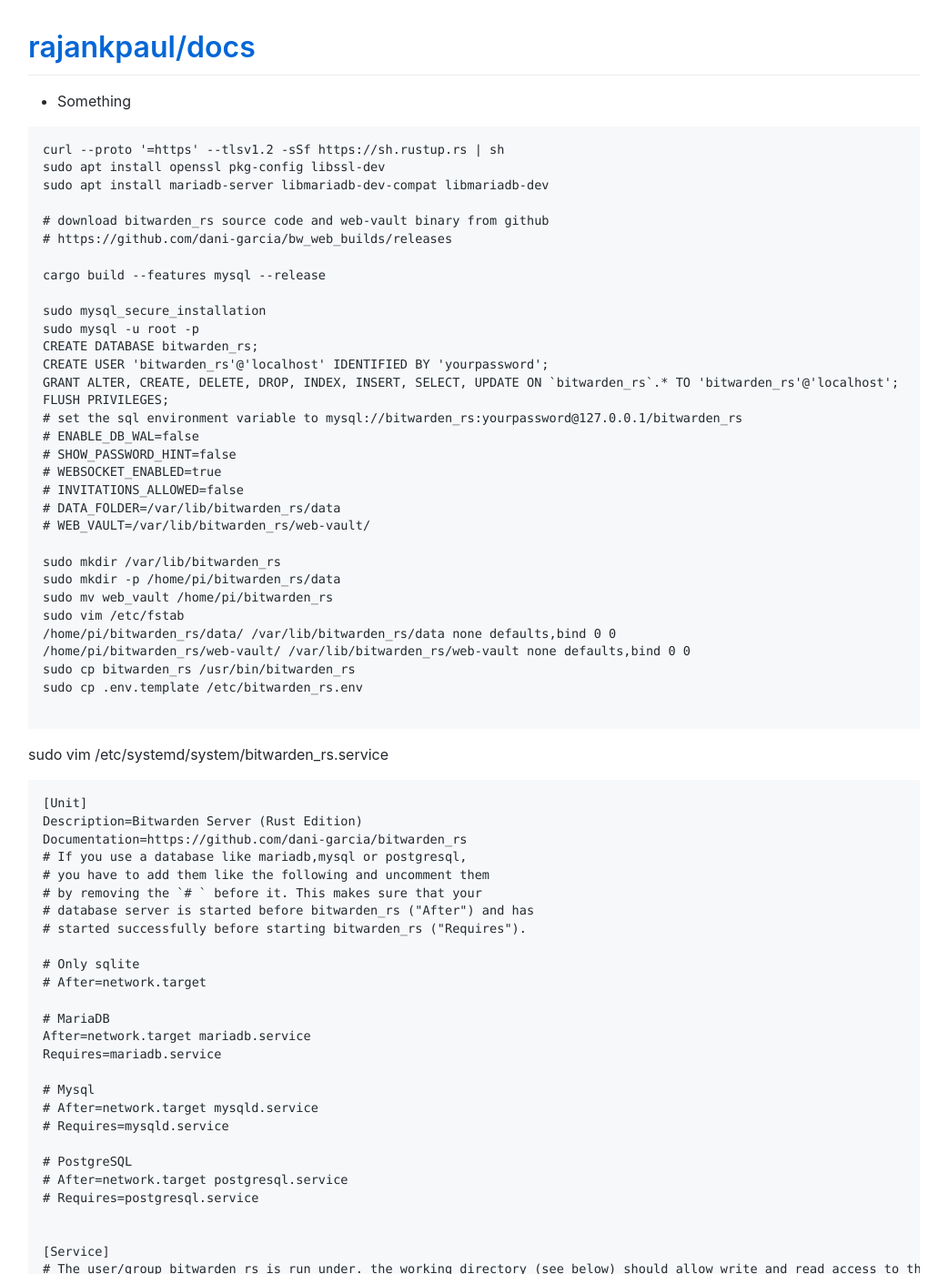
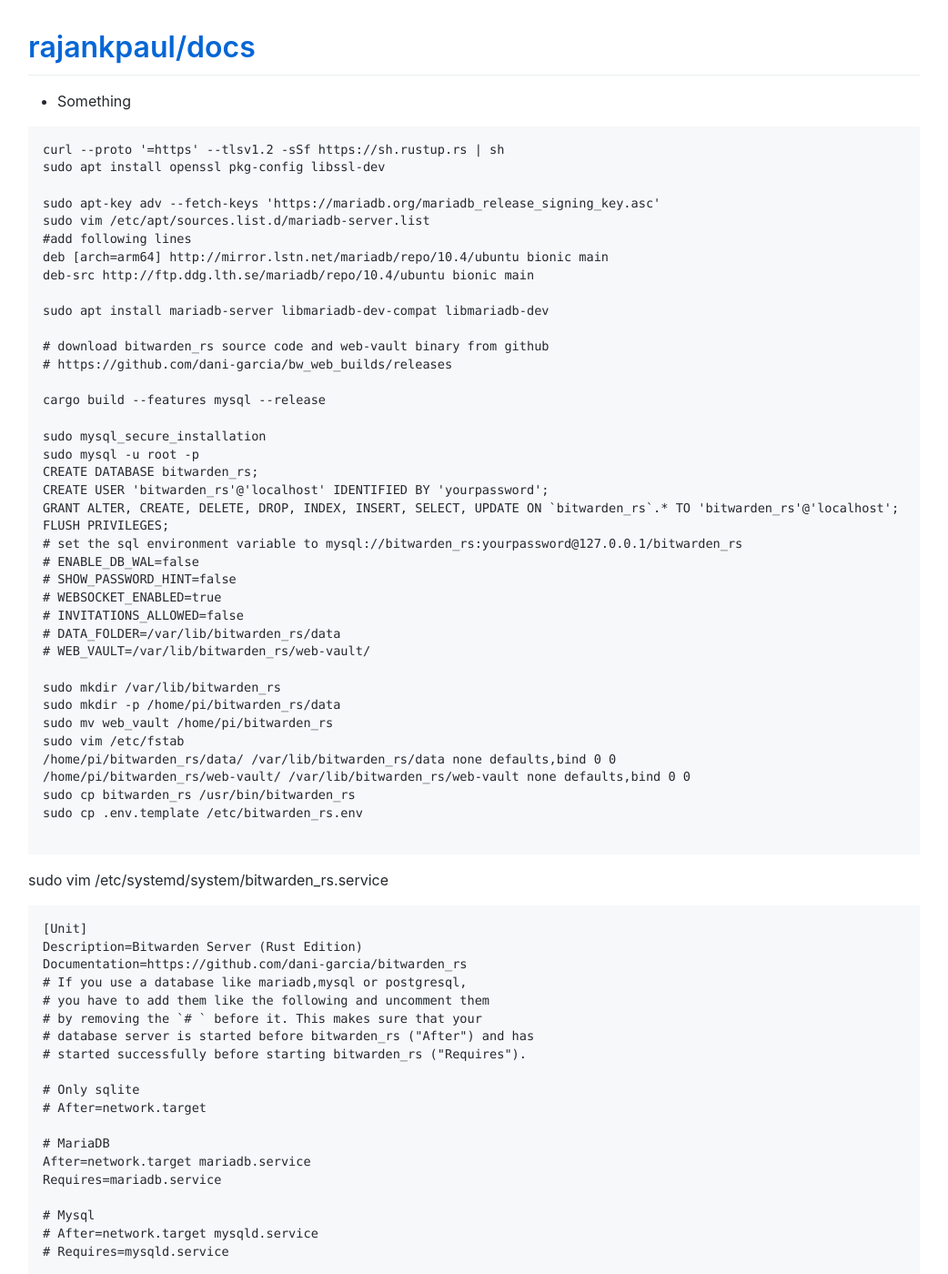
Before and after one commit to rajankpaul/docs, a Jekyll site: the page built from tutorials/linux/bitwarden_rs/index.md, in a window 1280 px wide and 1400 px high. Shown: the whole window at 91% size, without its empty margins (119-1161 px from the left). Built offline with Jekyll 4.4.1, drawn with Linux system fonts in a browser that asks for light colours; comment, search, counter and statistics services are not loaded.

Commit message:
Update index.md

````diff
--- a/tutorials/linux/bitwarden_rs/index.md
+++ b/tutorials/linux/bitwarden_rs/index.md
@@ -8,6 +8,13 @@ title: Bitwarden_rs
 ```
 curl --proto '=https' --tlsv1.2 -sSf https://sh.rustup.rs | sh
 sudo apt install openssl pkg-config libssl-dev
+
+sudo apt-key adv --fetch-keys 'https://mariadb.org/mariadb_release_signing_key.asc'
+sudo vim /etc/apt/sources.list.d/mariadb-server.list
+#add following lines
+deb [arch=arm64] http://mirror.lstn.net/mariadb/repo/10.4/ubuntu bionic main
+deb-src http://ftp.ddg.lth.se/mariadb/repo/10.4/ubuntu bionic main
+
 sudo apt install mariadb-server libmariadb-dev-compat libmariadb-dev
 
 # download bitwarden_rs source code and web-vault binary from github
````
